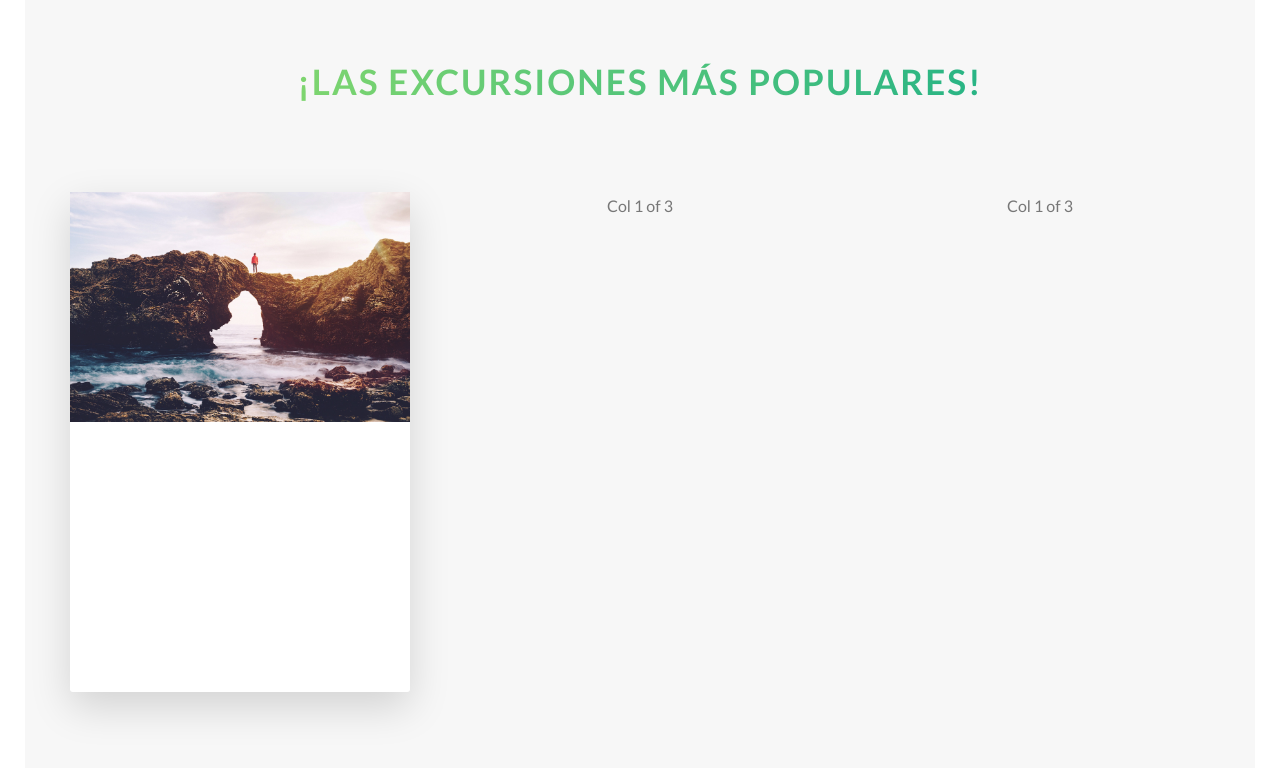
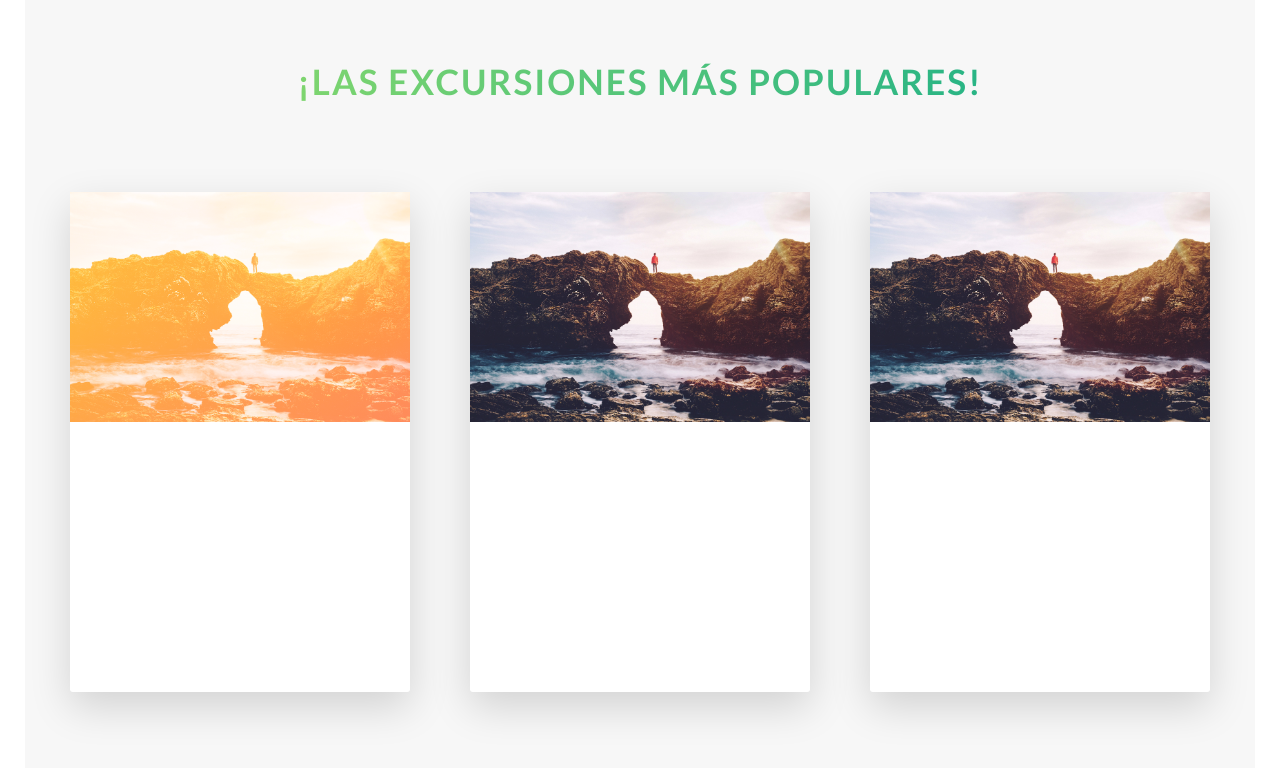
Before and after one commit to DavidMartinPerez/natours-css, a website: page index.html in a window 1280 px wide. Shown: the part 2233-3001 px from the top of the page. Drawn offline with Linux system fonts and the light colour scheme.

Commit message:
background-blend
fondos difuminados con fotos y linear-gradient

```diff
--- a/index.html
+++ b/index.html
@@ -122,10 +122,36 @@
                             </div>
                         </div>
                         <div class="col-1-of-3">
-                            Col 1 of 3
+                            <div class="card">
+                                <div class="card__side card__side--front">
+                                    <div class="card__picture card__picture--2"> &nbsp; </div>
+                                    <div class="card__heading">
+                                        heading
+                                    </div>
+                                    <div class="card__details">
+                                        Details
+                                    </div>
+                                </div>
+                                <div class="card__side card__side--back card__side--back-1">
+                                    back
+                                </div>
+                            </div>
                         </div>
                         <div class="col-1-of-3">
-                            Col 1 of 3
+                            <div class="card">
+                                <div class="card__side card__side--front">
+                                    <div class="card__picture card__picture--3"> &nbsp; </div>
+                                    <div class="card__heading">
+                                        heading
+                                    </div>
+                                    <div class="card__details">
+                                        Details
+                                    </div>
+                                </div>
+                                <div class="card__side card__side--back card__side--back-1">
+                                    back
+                                </div>
+                            </div>
                         </div>
                     </div>
                 </div>
--- a/sass/components/_card.scss
+++ b/sass/components/_card.scss
@@ -43,8 +43,11 @@
     &__picture{
         background-size: cover;
         height: 23rem;
+        background-blend-mode: screen;
+
         &--1 {
-            background-image: url(../../img/nat-5.jpg);
+            background-image: linear-gradient( to right bottom, $color-secondary-light, $color-secondary-dark ),
+                              url(../../img/nat-5.jpg);
         }
         &--2 {
             background-image: url(../../img/nat-5.jpg);
```
Also changed, not shown: css/style.css.
